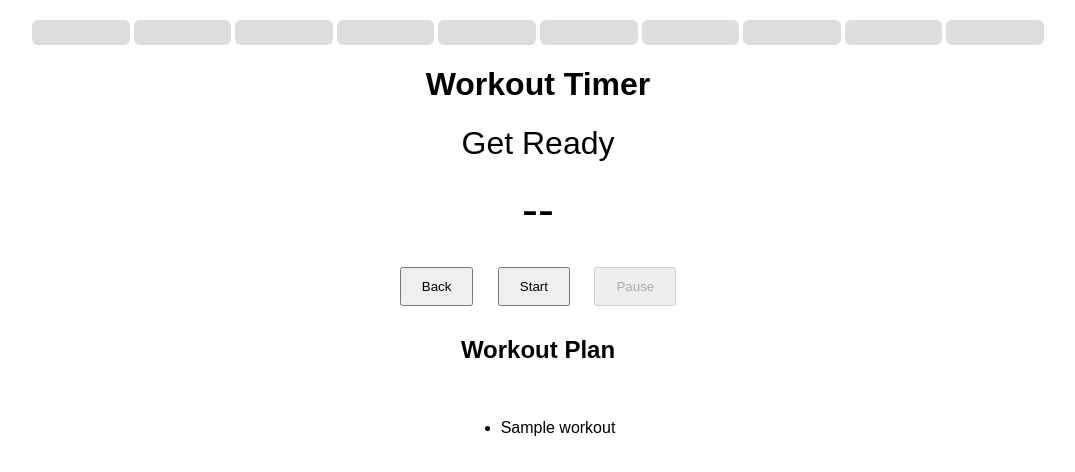
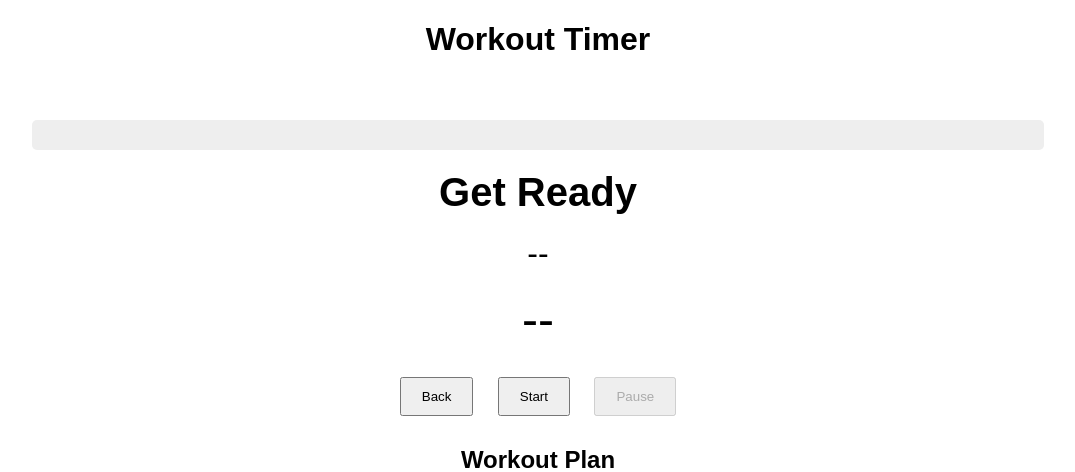
Before and after one commit to dafioram/workoutapp, a Flask app: template templates/timer.html in a window 1280 px wide. Shown: the top 472 px of the page, without its empty margins (102-1177 px from the left). Run offline with Flask 3, Linux system fonts and the light colour scheme; the template is opened without the code that fills it: most values are stand-ins (such as "Sample title", 1, 10 or a date in 2020).

Commit message:
timer page looks nicer, has progress, and sounds

```diff
--- a/app.py
+++ b/app.py
@@ -5,7 +5,7 @@
 app = Flask(__name__)
 app.secret_key = "supersecret"
 
-USER = "david"
+USER = "dev"
 EXERCISE_DIR = "exercises"
 WORKOUT_LOG = "workout_log" + "_" + USER + ".json"
 
--- a/templates/timer.html
+++ b/templates/timer.html
@@ -1,46 +1,12 @@
 <!doctype html>
 <html>
 <head>
-
-<!-- Unified Progress Bar -->
-<div class="progress-wrapper">
-  {% for s in range(num_sets) %}
-    <div class="set-segment" id="set-{{s}}">
-      <div class="fill" id="set-fill-{{s}}"></div>
-    </div>
-  {% endfor %}
-</div>
-
-<style>
-.progress-wrapper {
-  display: flex;
-  gap: 4px; /* space between sets */
-  margin: 20px auto;
-  width: 80%;
-  height: 25px;
-}
-
-.set-segment {
-  flex: 1; /* each set is equal width */
-  background: #ddd;
-  border-radius: 6px;
-  overflow: hidden;
-  position: relative;
-}
-
-.fill {
-  background: linear-gradient(90deg, #4caf50, #2e7d32);
-  height: 100%;
-  width: 0%; /* updated by JS */
-  transition: width 0.5s ease;
-}
-</style>
-
   <title>Workout Timer</title>
   <style>
-    body { font-family: sans-serif; text-align: center; margin-top: 20px; }
+    body { font-family: sans-serif; text-align: center; margin-top: 20px; transition: background 0.5s; }
     #exercise { font-size: 2em; margin: 20px 0; }
     #time { font-size: 3em; margin: 20px 0; }
+    #phaseLabel { font-size: 2.5em; font-weight: bold; margin: 20px 0; }
     #next { color: gray; margin: 10px 0; }
     #exercise-img { height: 300px; width: auto; margin: 20px auto; display: block; }
     #next-img { max-width: 150px; max-height: 150px; margin: 10px auto; display: block; opacity: 0.6; }
@@ -48,14 +14,55 @@
     ul { text-align: left; display: inline-block; margin-top: 30px; }
     li { margin: 5px 0; }
     .current { font-weight: bold; color: darkred; }
-    .progress-container { margin: 15px auto; width: 80%; }
-    progress { width: 100%; height: 25px; }
-    label { font-weight: bold; display: block; margin: 8px 0 4px; }
+    /* Phase backgrounds */
+    .exercise-phase { background: #d4edda; } /* green tint */
+    .rest-phase { background: #ffeeba; }     /* yellow tint */
+    .setrest-phase { background: #d1ecf1; }  /* blue tint */
+    .complete-phase { background: #e2e3e5; } /* gray tint */
+    /* Progress bar */
+    #progressContainer { width: 80%; height: 30px; margin: 20px auto; background: #eee; border-radius: 5px; overflow: hidden; }
+    #progressBar { height: 100%; width: 0%; background: green; transition: width 0.25s; }
+#overallContainer {
+  position: relative;
+  width: 80%;
+  height: 20px;
+  margin: 20px auto;
+  background: repeating-linear-gradient(
+    to right,
+    #eee,
+    #eee calc((100% / {{ num_sets }}) - 2px),
+    white calc((100% / {{ num_sets }}) - 2px),
+    white calc(100% / {{ num_sets }})
+  );
+  border-radius: 5px;
+  overflow: hidden;
+}
+
+#overallProgress {
+  position: absolute;
+  top: 0; left: 0; bottom: 0;
+  width: 0%;
+  background: linear-gradient(to right, #4caf50, #81c784);
+  border-radius: 5px;
+  transition: width 0.25s;
+}
+}
   </style>
 </head>
 <body>
   <h1>Workout Timer</h1>
-  <div id="exercise">Get Ready</div>
+<!-- Overall workout progress bar -->
+<!-- Combined overall workout progress bar -->
+<div id="overallContainer">
+  <div id="overallProgress"></div>
+</div>
+
+<!-- Per-phase progress bar -->
+<div id="progressContainer">
+  <div id="progressBar"></div>
+</div>
+  <div id="phaseLabel">Get Ready</div>
+  <div id="exercise">--</div>
   <img id="exercise-img" src="" alt="" style="display:none">
   <div id="time">--</div>
   <div id="next"></div>
@@ -85,112 +92,36 @@
   const exDuration = {{ ex_duration }};
   const restDuration = {{ rest_duration }};
   const setRest = {{ set_rest }};
-    const totalExercises = workout.length;
 
   let currentSet = 1;
   let currentIndex = 0;
-    let phase = "exercise";
+  let phase = "ready";
   let timer;
   let timeLeft = 0;
   let paused = false;
 
-function updateProgress() {
-  // Fill current set’s progress
-  const percent = (currentIndex / totalExercises) * 100;
-  document.getElementById(`set-fill-${currentSet-1}`).style.width = percent + "%";
+  // Preload beep sounds
+  const beepShort = new Audio("{{ url_for('static', filename='sounds/beep_short.mp3') }}");
+  const beepLong = new Audio("{{ url_for('static', filename='sounds/beep_long.mp3') }}");
 
-  // Past sets should be 100%
-  for (let s = 0; s < currentSet-1; s++) {
-    document.getElementById(`set-fill-${s}`).style.width = "100%";
-  }
+  function playBeep(type) {
+    if (type === "exercise") beepLong.play().catch(()=>{});
+    else beepShort.play().catch(()=>{});
   }
 
-    function showImage(currImg, nextImg) {
-      const exImg = document.getElementById("exercise-img");
-      const nextExImg = document.getElementById("next-img");
+function updateOverallProgress() {
+  // total phases per set = exercises + rests (but no rest after last exercise)
+  const phasesPerSet = workout.length * 2 - 1;
+  const totalPhases = phasesPerSet * numSets + (numSets - 1); // + set rests
+  let completedPhases = (currentSet - 1) * phasesPerSet + currentIndex * 2;
 
-      if (currImg) {
-        exImg.src = currImg;
-        exImg.style.display = "block";
-        exImg.onerror = () => exImg.style.display = "none";
-      } else exImg.style.display = "none";
+  // if in rest phase, add 1
+  if (phase === "rest") completedPhases++;
+  // if between sets, add the set-rest
+  if (phase === "setrest") completedPhases += 1;
 
-      if (nextImg) {
-        nextExImg.src = nextImg;
-        nextExImg.style.display = "block";
-        nextExImg.onerror = () => nextExImg.style.display = "none";
-      } else nextExImg.style.display = "none";
-    }
-
-    function startWorkout() {
-      document.getElementById("startBtn").disabled = true;
-      document.getElementById("pauseBtn").disabled = false;
-
-      let countdown = 7;
-      document.getElementById("exercise").innerText = "Starting in...";
-      document.getElementById("time").innerText = countdown;
-      document.getElementById("next").innerText = "";
-      showImage(null, workout[0] ? workout[0].image : null);
-
-      const countdownTimer = setInterval(() => {
-        countdown--;
-        document.getElementById("time").innerText = countdown;
-        if (countdown <= 0) {
-          clearInterval(countdownTimer);
-          startExercise();
-        }
-      }, 1000);
-    }
-
-    function startExercise() {
-      if (currentIndex >= workout.length) {
-        if (currentSet < numSets) {
-          phase = "setrest";
-          timeLeft = setRest;
-          document.getElementById("exercise").innerText = `Rest Between Sets (Set ${currentSet}/${numSets})`;
-          document.getElementById("next").innerText = `Next: Set ${currentSet+1}/${numSets}`;
-          showImage(null, null);
-          highlightCurrent(-1);
-          updateProgress();
-          tick();
-        } else {
-          document.getElementById("exercise").innerText = "Workout Complete!";
-          document.getElementById("time").innerText = "";
-          document.getElementById("next").innerText = "";
-          showImage(null, null);
-          highlightCurrent(-1);
-          updateProgress();
-          autoSaveWorkout();
-        }
-        return;
-      }
-
-      phase = "exercise";
-      const ex = workout[currentIndex];
-      timeLeft = exDuration;
-      document.getElementById("exercise").innerText =
-        `Set ${currentSet}/${numSets} — Exercise ${currentIndex+1}/${totalExercises}: ${ex.name}`;
-      const nextEx = (currentIndex < workout.length - 1) ? workout[currentIndex+1] : null;
-      document.getElementById("next").innerText = nextEx
-          ? `Next: Exercise ${currentIndex+2}/${totalExercises} — ${nextEx.name}`
-          : (currentSet < numSets ? "Next: Rest Between Sets" : "Last exercise!");
-      showImage(ex.image, nextEx ? nextEx.image : null);
-      highlightCurrent(currentIndex);
-      updateProgress();
-      tick();
-    }
-
-    function startRest() {
-      phase = "rest";
-      timeLeft = restDuration;
-      const nextEx = workout[currentIndex];
-      document.getElementById("exercise").innerText =
-        `Rest (Set ${currentSet}/${numSets}, Next: Exercise ${currentIndex+1}/${totalExercises})`;
-      document.getElementById("next").innerText = `Next: ${nextEx.name}`;
-      showImage(null, nextEx.image);
-      highlightCurrent(-1);
-      updateProgress();
-      tick();
+  const percent = (completedPhases / totalPhases) * 100;
+  document.getElementById("overallProgress").style.width = percent + "%";
 }
 
 function tick() {
@@ -198,7 +129,9 @@
 
   if (timeLeft <= 0) {
     clearTimeout(timer);
-        if (phase === "exercise") {
+    if (phase === "countdown") {
+      startExercise();
+    } else if (phase === "exercise") {
       currentIndex++;
       if (currentIndex < workout.length) startRest();
       else startExercise();
@@ -213,8 +146,91 @@
   }
 
   document.getElementById("time").innerText = formatTime(timeLeft);
+
+  // update per-phase progress bar
+  let total = (phase === "exercise") ? exDuration :
+              (phase === "rest") ? restDuration :
+              (phase === "setrest") ? setRest :
+              (phase === "countdown") ? 7 : 1;
+  let percent = ((total - timeLeft) / total) * 100;
+  document.getElementById("progressBar").style.width = percent + "%";
+
+  // update overall progress bar
+  updateOverallProgress();
+
   timeLeft--;
   timer = setTimeout(tick, 1000);
+}
+
+  function updatePhaseDisplay(label, phaseClass, barColor) {
+    document.getElementById("phaseLabel").innerText = label;
+    document.body.className = phaseClass;
+    document.getElementById("progressBar").style.background = barColor;
+  }
+
+  function startWorkout() {
+    document.getElementById("startBtn").disabled = true;
+    document.getElementById("pauseBtn").disabled = false;
+    // 7 second countdown
+    phase = "countdown";
+    timeLeft = 7;
+    updatePhaseDisplay("Get Ready!", "rest-phase", "gray");
+    document.getElementById("exercise").innerText = "Starting soon...";
+    document.getElementById("time").innerText = timeLeft;
+    tick();
+  }
+
+  function startExercise() {
+    if (currentIndex >= workout.length) {
+      if (currentSet < numSets) {
+        phase = "setrest";
+        timeLeft = setRest;
+        updatePhaseDisplay("Rest Between Sets", "setrest-phase", "blue");
+        document.getElementById("exercise").innerText = `Set Rest (${currentSet}/${numSets})`;
+        document.getElementById("next").innerText = `Set ${currentSet+1} starts soon`;
+        showImage(null, null);
+        highlightCurrent(-1);
+        playBeep("rest");
+        tick();
+      } else {
+        phase = "complete";
+        updatePhaseDisplay("Workout Complete!", "complete-phase", "gray");
+        document.getElementById("exercise").innerText = "Done!";
+        document.getElementById("time").innerText = "";
+        document.getElementById("next").innerText = "";
+        showImage(null, null);
+        highlightCurrent(-1);
+        autoSaveWorkout();
+      }
+      return;
+    }
+
+    phase = "exercise";
+    const ex = workout[currentIndex];
+    timeLeft = exDuration;
+    updatePhaseDisplay("EXERCISE!", "exercise-phase", "green");
+    document.getElementById("exercise").innerText = `Set ${currentSet}/${numSets} - Exercise ${currentIndex+1}/${workout.length}: ${ex.name}`;
+    const nextEx = (currentIndex < workout.length - 1) ? workout[currentIndex+1] : null;
+    document.getElementById("next").innerText = nextEx
+        ? `Next: ${nextEx.name}`
+        : (currentSet < numSets ? "Next: Rest Between Sets" : "Last exercise!");
+    showImage(ex.image, nextEx ? nextEx.image : null);
+    highlightCurrent(currentIndex);
+    playBeep("exercise");
+    tick();
+  }
+
+  function startRest() {
+    phase = "rest";
+    timeLeft = restDuration;
+    updatePhaseDisplay("REST", "rest-phase", "orange");
+    document.getElementById("exercise").innerText = `Rest`;
+    const nextEx = workout[currentIndex];
+    document.getElementById("next").innerText = `Next: ${nextEx.name}`;
+    showImage(null, nextEx.image);
+    highlightCurrent(-1);
+    playBeep("rest");
+    tick();
   }
 
   function togglePause() {
@@ -244,6 +260,27 @@
     });
   }
 
+  function showImage(currImg, nextImg) {
+    const exImg = document.getElementById("exercise-img");
+    const nextExImg = document.getElementById("next-img");
+
+    if (currImg) {
+      exImg.src = currImg;
+      exImg.style.display = "block";
+      exImg.onerror = () => exImg.style.display = "none";
+    } else {
+      exImg.style.display = "none";
+    }
+
+    if (nextImg) {
+      nextExImg.src = nextImg;
+      nextExImg.style.display = "block";
+      nextExImg.onerror = () => nextExImg.style.display = "none";
+    } else {
+      nextExImg.style.display = "none";
+    }
+  }
+
   function autoSaveWorkout() {
     fetch("{{ url_for('save_current_workout') }}", { method: "POST" })
       .then(res => res.json())
```
Also changed, not shown: 2 other files. Lines whose indentation alone changed are shown as unchanged.
